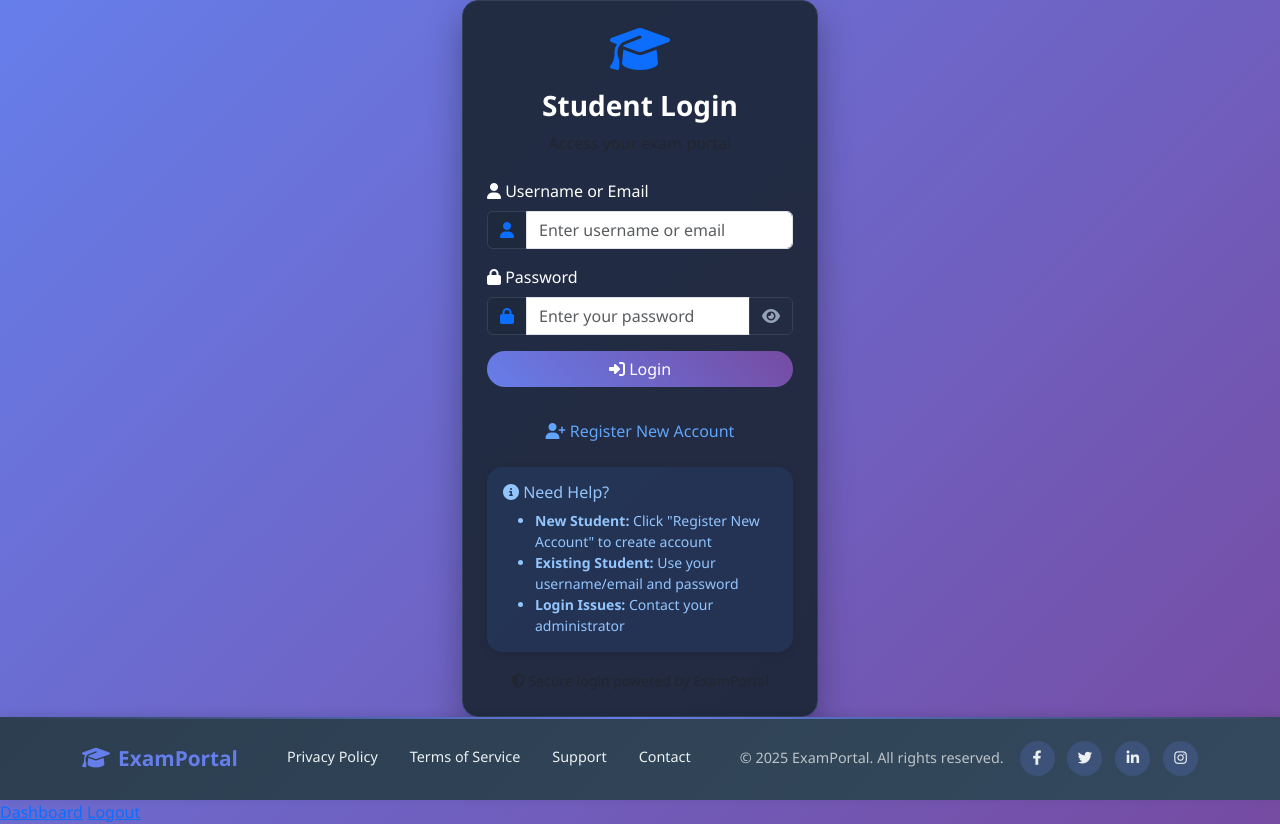
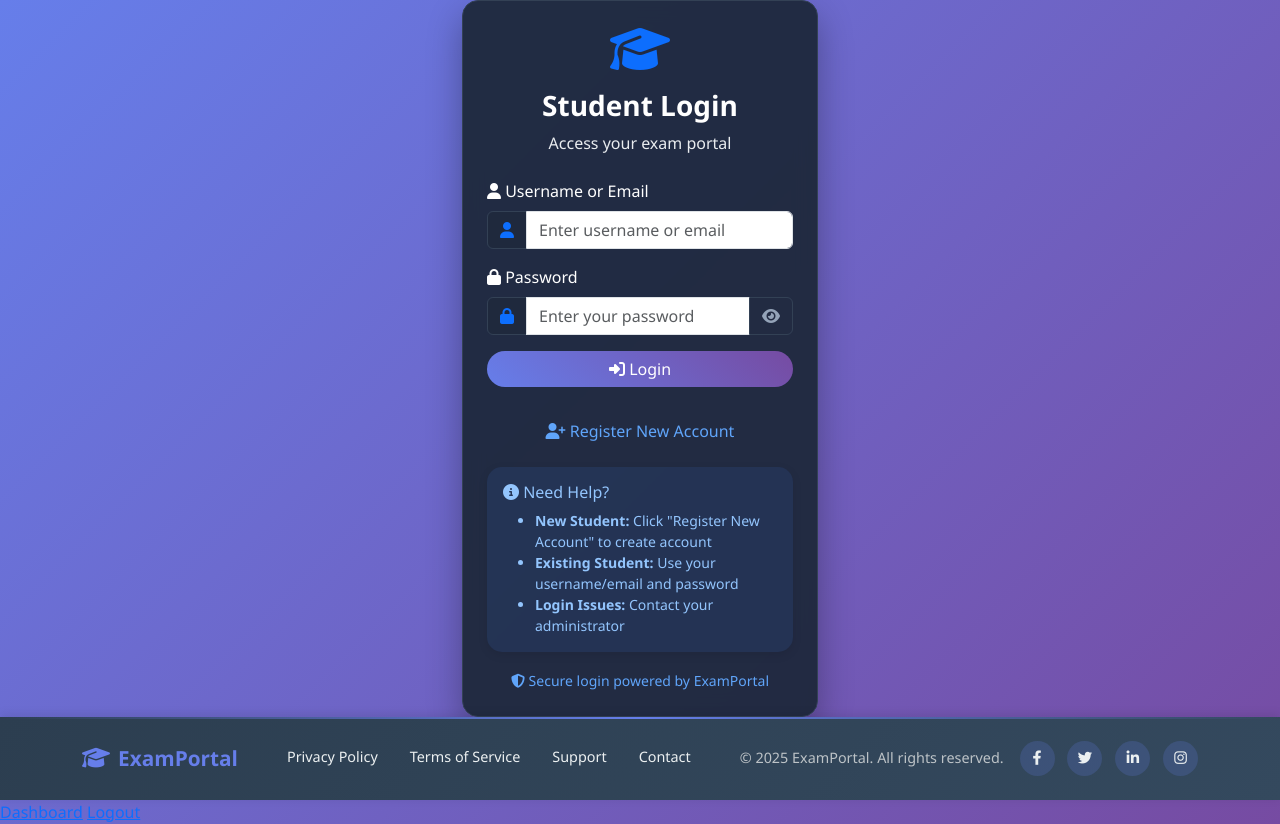
Before and after one commit to Jainarayan-Singh/online-exam-portal, a Flask app: page /login in a window 1280 px wide. Run offline with Flask 3, Linux system fonts and the light colour scheme; some libraries are stand-ins or nearby versions.

Commit message:
Update login.html

```diff
--- a/templates/login.html
+++ b/templates/login.html
@@ -11,7 +11,7 @@
                     <div class="text-center mb-4">
                         <i class="fas fa-graduation-cap fa-3x text-primary mb-3"></i>
                         <h3 class="card-title text-white">Student Login</h3>
-                        <p class="text-muted">Access your exam portal</p>
+                        <p style="color: #e9ecef;">Access your exam portal</p>
                     </div>
 
                     <!-- Flash Messages -->
@@ -97,10 +97,10 @@
 </div>
 
                     <div class="text-center mt-3">
-                        <small class="text-muted">
-                            <i class="fas fa-shield-alt"></i>
-                            Secure login powered by ExamPortal
-                        </small>
+<small style="color: #60a5fa;">  <!-- Light white -->
+    <i class="fas fa-shield-alt" style="color: #60a5fa;"></i>  <!-- Pure white -->
+    Secure login powered by ExamPortal
+</small>
                     </div>
                 </div>
             </div>
```
